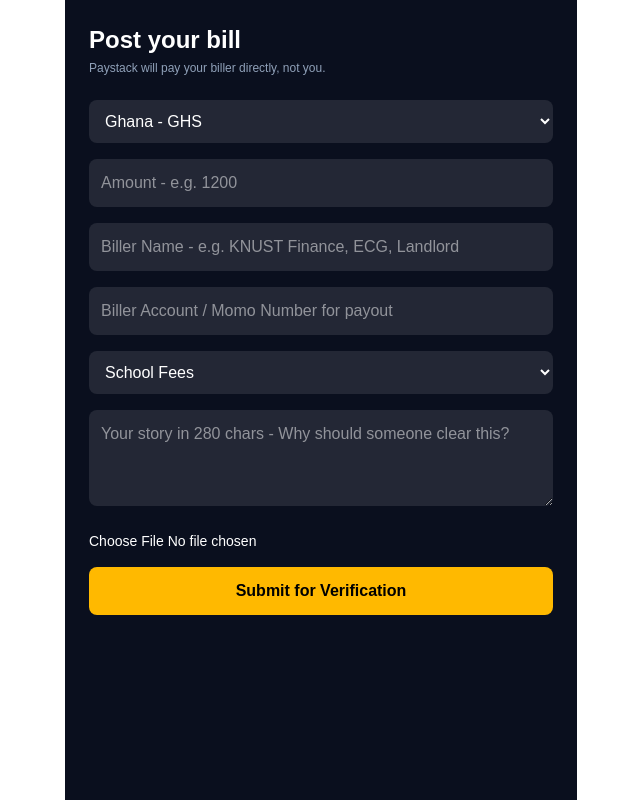
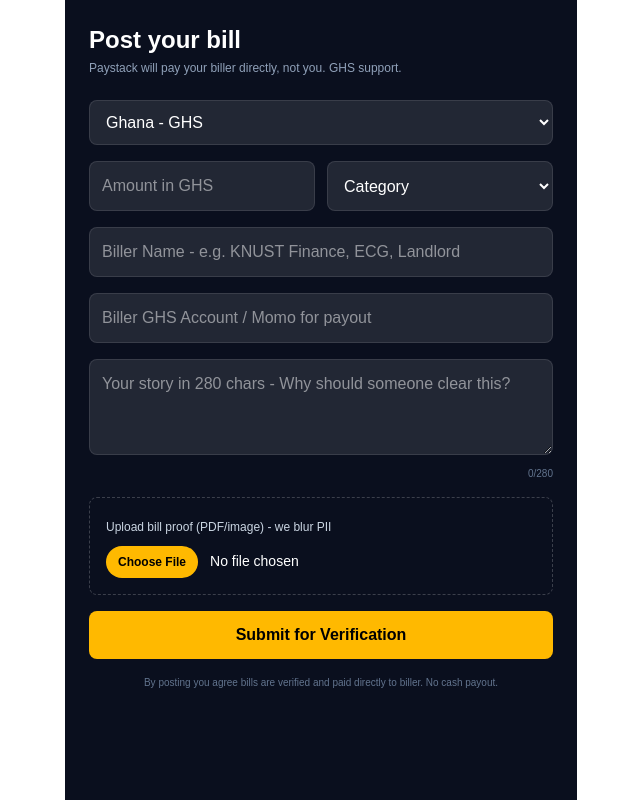
Before and after one commit to RentMaster-GH/swipedebt, a Next.js app: page /post in a window 1280 px wide. Shown: the whole page, without its empty margins (319-959 px from the left). Built offline with nearby package versions, Linux system fonts and the light colour scheme.

Commit message:
fix: force-dynamic for /post to prevent prerender error

```diff
--- a/src/app/post/page.tsx
+++ b/src/app/post/page.tsx
@@ -1,29 +1,71 @@
 "use client";
-import { useState } from "react";
+import { useState, Suspense } from "react";
 
-export default function PostBill() {
+export const dynamic = 'force-dynamic';
+
+function PostContent() {
   const [country, setCountry] = useState("GH");
-  const currencies: any = { GH: "GHS", NG: "NGN", ZA: "ZAR", KE: "KES", CI: "XOF" };
+  const [story, setStory] = useState("");
+  const currencies: Record<string, string> = { GH: "GHS", NG: "NGN", ZA: "ZAR", KE: "KES", CI: "XOF", ET: "ETB", EG: "EGP" };
+
+  const handleSubmit = (e: React.FormEvent) => {
+    e.preventDefault();
+    alert(`Bill submitted for ${currencies[country]} verification! We'll review in 24h.`);
+    window.location.href = "/";
+  };
+
   return (
     <div className="min-h-screen bg-[#0a0f1e] text-white p-6 max-w-lg mx-auto">
       <h1 className="text-2xl font-black">Post your bill</h1>
-      <p className="text-xs text-slate-400 mt-1">Paystack will pay your biller directly, not you.</p>
-      <form className="mt-6 space-y-4">
-        <select value={country} onChange={e => setCountry(e.target.value)} className="w-full p-3 rounded-lg bg-white/10">
+      <p className="text-xs text-slate-400 mt-1">Paystack will pay your biller directly, not you. {currencies[country]} support.</p>
+
+      <form onSubmit={handleSubmit} className="mt-6 space-y-4">
+        <select value={country} onChange={e => setCountry(e.target.value)} className="w-full p-3 rounded-lg bg-white/10 border border-white/10">
           <option value="GH">Ghana - GHS</option>
           <option value="NG">Nigeria - NGN</option>
           <option value="ZA">South Africa - ZAR</option>
           <option value="KE">Kenya - KES</option>
           <option value="CI">Ivory Coast - XOF</option>
+          <option value="ET">Ethiopia - ETB</option>
+          <option value="EG">Egypt - EGP</option>
         </select>
-        <input placeholder="Amount - e.g. 1200" type="number" className="w-full p-3 rounded-lg bg-white/10" />
-        <input placeholder="Biller Name - e.g. KNUST Finance, ECG, Landlord" className="w-full p-3 rounded-lg bg-white/10" />
-        <input placeholder="Biller Account / Momo Number for payout" className="w-full p-3 rounded-lg bg-white/10" />
-        <select className="w-full p-3 rounded-lg bg-white/10"><option>School Fees</option><option>Rent</option><option>Medical</option><option>Utilities</option><option>Debt</option></select>
-        <textarea placeholder="Your story in 280 chars - Why should someone clear this?" maxLength={280} className="w-full p-3 rounded-lg bg-white/10 h-24" />
-        <input type="file" accept="image/*,.pdf" className="w-full text-sm" />
-        <button className="w-full py-3 bg-amber-400 text-black font-bold rounded-lg">Submit for Verification</button>
+
+        <div className="grid grid-cols-2 gap-3">
+          <input required placeholder={`Amount in ${currencies[country]}`} type="number" min="1" className="w-full p-3 rounded-lg bg-white/10 border border-white/10" />
+          <select required className="w-full p-3 rounded-lg bg-white/10 border border-white/10">
+            <option value="">Category</option>
+            <option>School Fees</option>
+            <option>Rent</option>
+            <option>Medical</option>
+            <option>Utilities</option>
+            <option>Debt</option>
+          </select>
+        </div>
+
+        <input required placeholder="Biller Name - e.g. KNUST Finance, ECG, Landlord" className="w-full p-3 rounded-lg bg-white/10 border border-white/10" />
+        <input required placeholder={`Biller ${currencies[country]} Account / Momo for payout`} className="w-full p-3 rounded-lg bg-white/10 border border-white/10" />
+
+        <div>
+          <textarea required placeholder="Your story in 280 chars - Why should someone clear this?" maxLength={280} value={story} onChange={e => setStory(e.target.value)} className="w-full p-3 rounded-lg bg-white/10 border border-white/10 h-24" />
+          <div className="text-right text-[10px] text-slate-500 mt-1">{story.length}/280</div>
+        </div>
+
+        <div className="border border-dashed border-white/20 rounded-lg p-4">
+          <label className="text-xs text-slate-300">Upload bill proof (PDF/image) - we blur PII</label>
+          <input required type="file" accept="image/*,.pdf" className="w-full mt-2 text-sm file:mr-3 file:py-2 file:px-3 file:rounded-full file:border-0 file:bg-amber-400 file:text-black file:font-bold file:text-xs" />
+        </div>
+
+        <button type="submit" className="w-full py-3 bg-amber-400 text-black font-bold rounded-lg hover:bg-amber-300 transition">Submit for Verification</button>
+        <p className="text-[10px] text-slate-500 text-center">By posting you agree bills are verified and paid directly to biller. No cash payout.</p>
       </form>
     </div>
   );
 }
+
+export default function PostPage() {
+  return (
+    <Suspense fallback={<div className="min-h-screen bg-[#0a0f1e] text-white p-8">Loading...</div>}>
+      <PostContent />
+    </Suspense>
+  );
+}
```
